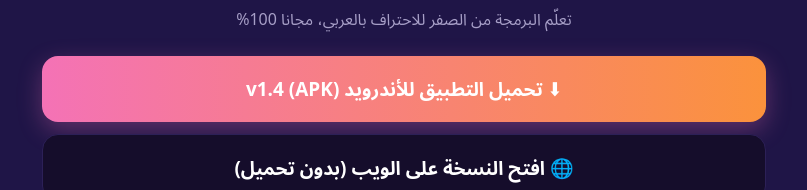
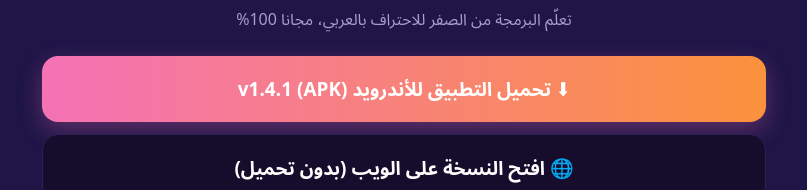
Before and after one commit to bodimhefni2010-png/bodimhefni2010-png.github.io, a plain HTML site: page codekids/index.html in a window 1280 px wide. Shown: the part 226-416 px from the top of the page, without its empty margins (236-1043 px from the left). Drawn offline with Linux system fonts and the light colour scheme.

Commit message:
Update APK download link to version 1.4.1

```diff
--- a/codekids/index.html
+++ b/codekids/index.html
@@ -9,7 +9,7 @@ h1{text-align:center;font-size:36px;margin:8px 0}h1 span{background:linear-gradi
 h2{font-size:20px;margin:0 0 6px}ul{margin:6px 0;padding-inline-start:22px;color:#d9d2f3}.s2{color:#a79fc7;font-size:13px;text-align:center;margin-top:24px}a{color:#f9a8d4}.en{direction:ltr;text-align:left}</style></head><body><div class="w">
 <img class="logo" src="app/icon.svg" alt="Code Kids logo">
 <h1>كود <span>كيدز</span></h1><p class="sub">تعلّم البرمجة من الصفر للاحتراف بالعربي، مجانا 100%</p>
-<a class="btn" href="https://github.com/bodimhefni2010-png/bodimhefni2010-png.github.io/releases/download/codekids-v1.4/CodeKids-v1.4.apk">⬇ تحميل التطبيق للأندرويد (APK) v1.4</a>
+<a class="btn" href="https://github.com/bodimhefni2010-png/bodimhefni2010-png.github.io/releases/download/codekids-v1.4.1/CodeKids-v1.4.1.apk">⬇ تحميل التطبيق للأندرويد (APK) v1.4.1</a>
 <a class="btn s" href="app/">🌐 افتح النسخة على الويب (بدون تحميل)</a>
 <div class="box"><h2>ماذا ستتعلم؟</h2><ul><li>بايثون كاملة: 35 درسا من الأساسيات إلى OOP والمتقدم والمشاريع</li><li>17 مسارا: HTML وCSS وJavaScript وJava وC++ وC# وPHP وSQL وKotlin وغيرها</li><li>شرح عربي مفصل، وكود إنجليزي، واختبارات وواجبات ونقاط</li><li>فيديوهات من أفضل المدرّسين عبر مشغّل يوتيوب الرسمي</li><li>دورة الأمن السيبراني الدفاعية (تُفتح بكود)</li><li>تحديث المحتوى تلقائيا بدون تحميل نسخة جديدة</li></ul></div>
 <div class="box"><h2>طريقة التثبيت على أندرويد</h2><ul><li>حمّل ملف APK من الزر بالأعلى.</li><li>افتح الملف، وإذا طلب الهاتف السماح بالتثبيت من هذا المصدر فوافق.</li><li>افتح التطبيق وابدأ.</li></ul></div>
```
